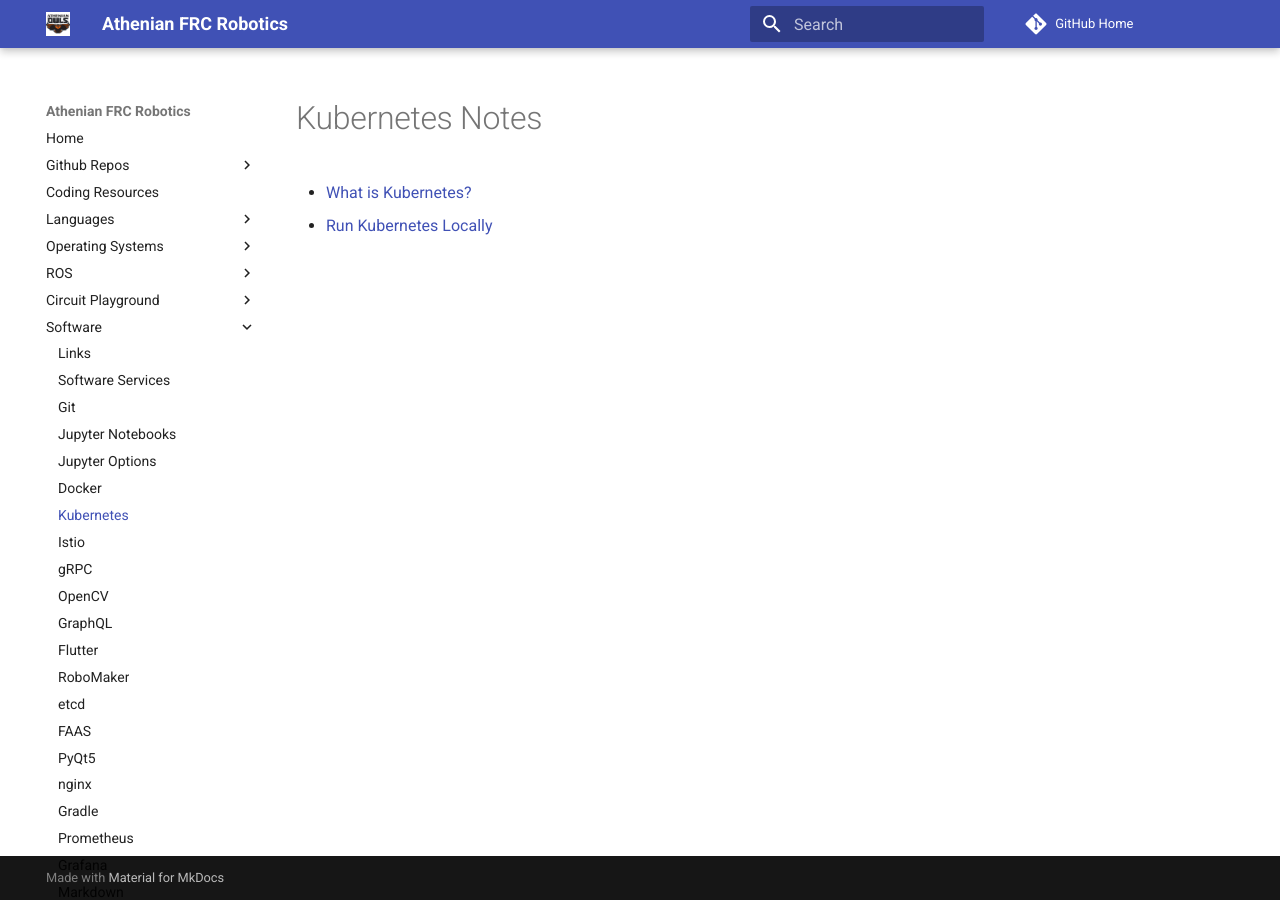
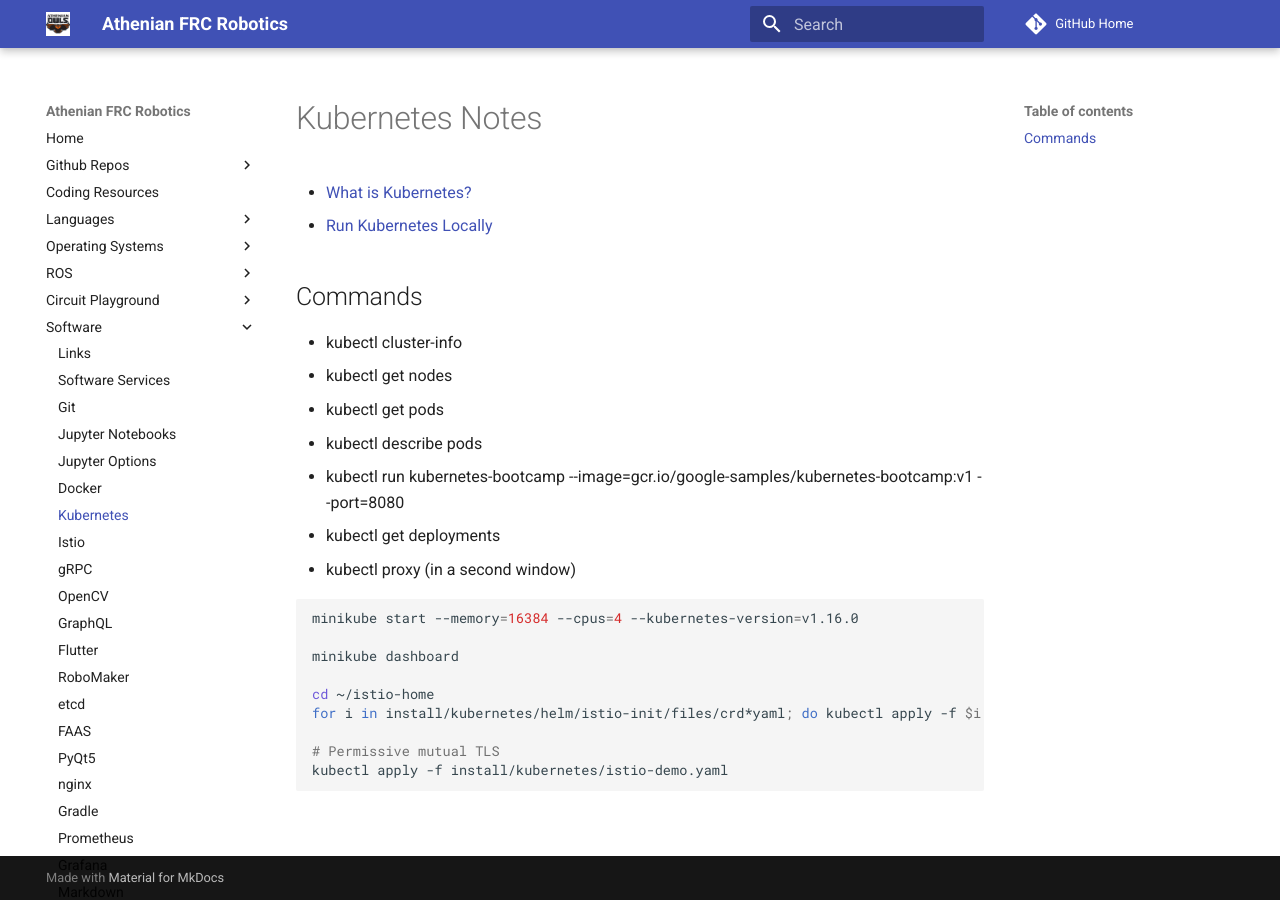
Before and after one commit to athenian-robotics/athenian-robotics-mkdocs, an MkDocs documentation site: the page built from docs/kubernetes.md, in a window 1280 px wide. Built offline with MkDocs 1.6.1 and Material for MkDocs 9.7.7, drawn with Linux system fonts in a browser that asks for light colours; comment, search, counter and statistics services are not loaded.

Commit message:
Update docs

````diff
--- a/docs/kubernetes.md
+++ b/docs/kubernetes.md
@@ -2,3 +2,24 @@
 
 * [What is Kubernetes?](https://www.redhat.com/en/topics/containers/what-is-kubernetes)
 * [Run Kubernetes Locally](https://github.com/kubernetes/minikube)
+
+## Commands
+* kubectl cluster-info
+* kubectl get nodes
+* kubectl get pods
+* kubectl describe pods
+* kubectl run kubernetes-bootcamp --image=gcr.io/google-samples/kubernetes-bootcamp:v1 --port=8080
+* kubectl get deployments
+* kubectl proxy (in a second window)
+
+```bash
+minikube start --memory=16384 --cpus=4 --kubernetes-version=v1.16.0
+
+minikube dashboard
+
+cd ~/istio-home
+for i in install/kubernetes/helm/istio-init/files/crd*yaml; do kubectl apply -f $i; done
+
+# Permissive mutual TLS
+kubectl apply -f install/kubernetes/istio-demo.yaml
+```
````
Also changed, not shown: docs/etcd.md (+13 -12 lines), docs/kotlin.md (+2 -0 lines), docs/opencv.md (+1 -0 lines).
